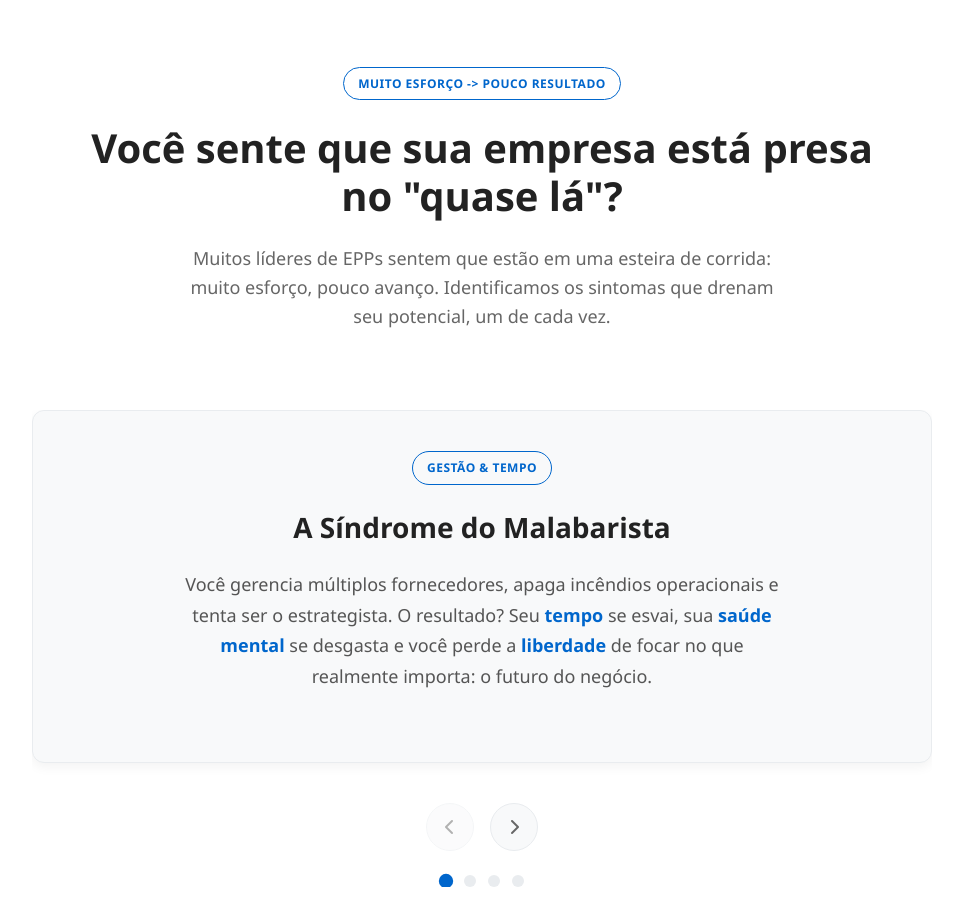
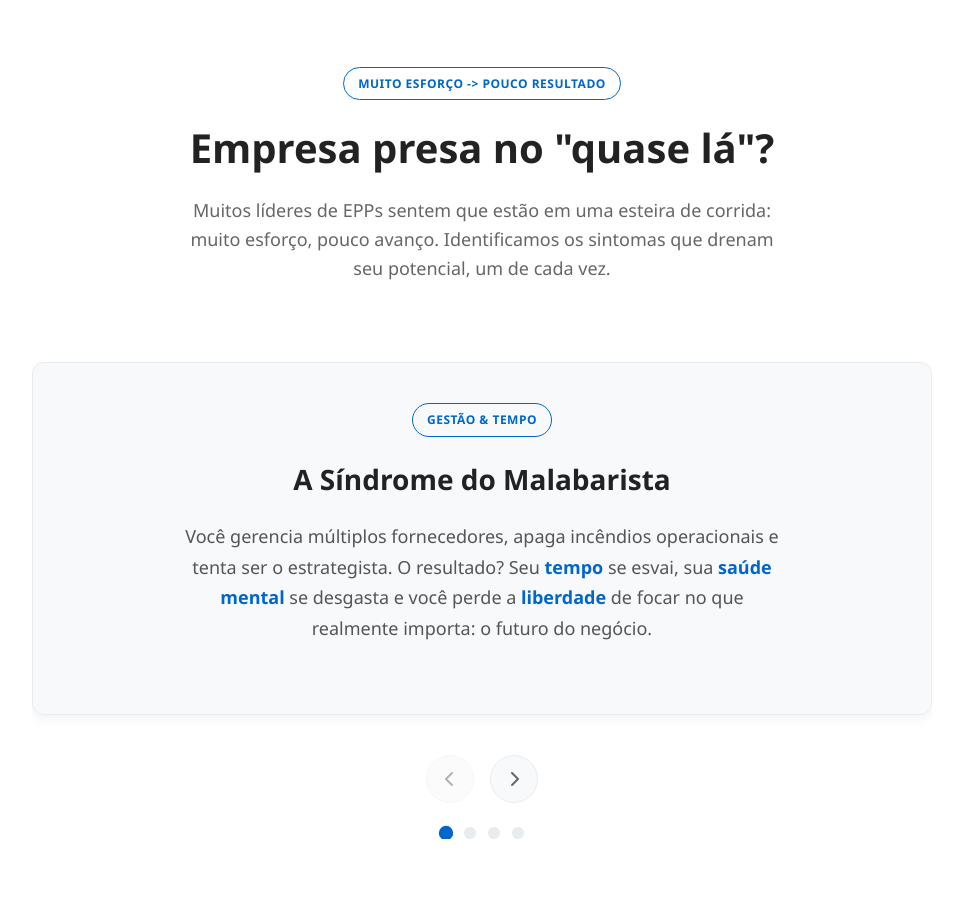
Before and after one commit to WKHMzl/Maslow-Intelligence, a plain HTML site: page index.html in a window 1280 px wide. Shown: the part 980-1901 px from the top of the page, without its empty margins (158-1121 px from the left). Drawn offline with Linux system fonts and the light colour scheme.

Commit message:
Update index.html

```diff
--- a/index.html
+++ b/index.html
@@ -95,7 +95,7 @@
             <div class="container">
                 <div class="titulo-secao">
                     <span>Muito Esforço -> Pouco Resultado</span>
-                    <h2>Você sente que sua empresa está presa no "quase lá"?</h2>
+                    <h2>Empresa presa no "quase lá"?</h2>
                     <p>Muitos líderes de EPPs sentem que estão em uma esteira de corrida: muito esforço, pouco avanço. Identificamos os sintomas que drenam seu potencial, um de cada vez.</p>
                 </div>
 
```
